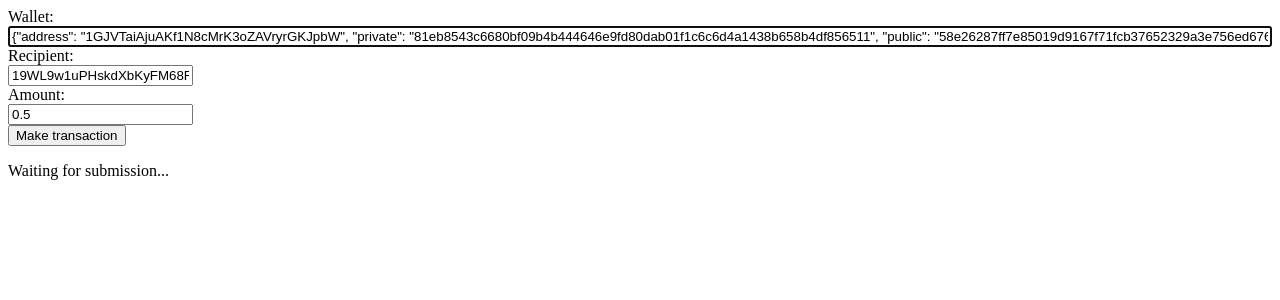
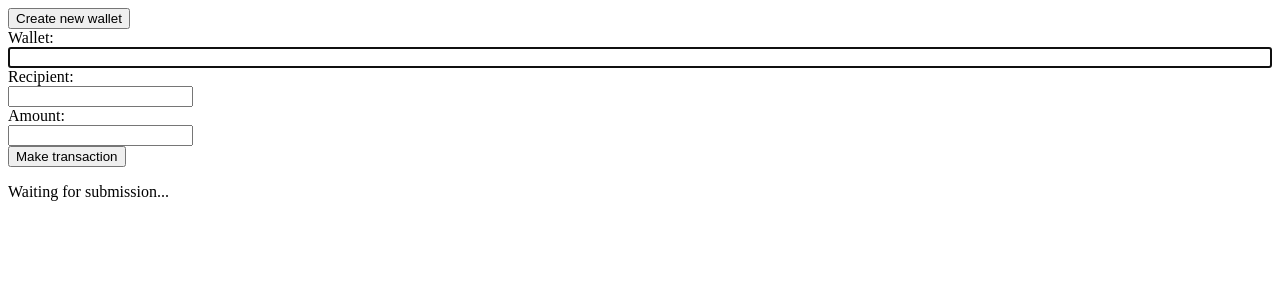
Before and after one commit to ramonus/bchain, a Flask app: page /new_transaction in a window 1280 px wide. Shown: the top 300 px of the page. Run offline with Flask 2, Linux system fonts and the light colour scheme; data that the repository does not hold is empty; parts of the project's set-up code (start-up, migrations or seed data) failed here and were passed over.

Commit message:
Some improvements

```diff
--- a/server.py
+++ b/server.py
@@ -1,6 +1,7 @@
 import hashlib, json, time, uuid
 from flask import Flask, jsonify, request, render_template
 from blockchain import Blockchain
+from wallet_utils import create_wallet, save_wallet
 
 # Instantiate our node
 app = Flask(__name__)
@@ -10,6 +11,7 @@ node_identifier = str(uuid.uuid4()).replace("-","")
 
 # Instantiate Blockchain
 blockchain = Blockchain()
+
 
 @app.route("/mine",methods=['GET'])
 def mine():
@@ -187,5 +189,17 @@ def get_wallets():
         w = {"name":pa.stem, "wallet": json.loads(pa.read_text())}
         wallets.append(w)
     return jsonify(wallets), 200
+
+@app.route("/new_wallet")
+def new_wallet():
+    w = create_wallet()
+    n = save_wallet(w)
+    resp = {
+        "name":n,
+        "wallet": w,
+    }
+
+    return jsonify(resp), 201
+
 if __name__=="__main__":
     app.run(host='0.0.0.0',port=5000)
--- a/templates/newt_gui.html
+++ b/templates/newt_gui.html
@@ -76,18 +76,19 @@
         <div id="wallets">
             Waiting wallets...
         </div>
+        <a href="/new_wallet"><button>Create new wallet</button></a>
         <form>
             Wallet:
             <br>
-            <input type="text" name="wallet" id="s_wallet" value='{"address": "1GJVTaiAjuAKf1N8cMrK3oZAVryrGKJpbW", "private": "81eb8543c6680bf09b4b444646e9fd80dab01f1c6c6d4a1438b658b4df856511", "public": "58e26287ff7e85019d9167f71fcb37652329a3e756ed6769d8f5fb21585cf6c88e849a80991678658290ecb587b5cc223884d93eb9f665b61a20063e8455a4d0"}'required autofocus>
+            <input type="text" name="wallet" id="s_wallet" required autofocus>
             <br>
             Recipient:
             <br>
-            <input name="recipient" type="text" value='19WL9w1uPHskdXbKyFM68FWfvBKquxtVe6' required>
+            <input name="recipient" type="text" required>
             <br>
             Amount:
             <br>
-            <input type="text" name="amount" value='0.5' required>
+            <input type="text" name="amount" required>
             <br>
             <input type="button" name="sbutton" value="Make transaction" onclick="sendPost(this.form.wallet.value,this.form.recipient.value,this.form.amount.value)">
         </form>
--- a/wallet_utils.py
+++ b/wallet_utils.py
@@ -53,7 +53,7 @@ def get_wallet(path=None):
         error = True
     if error:
         w = create_wallet()
-        save_wallet(w)
+        n = save_wallet(w)
     return w
 
 
@@ -145,7 +145,7 @@ def save_wallet(wallet,path=None):
     except Exception as e:
         print("Error saving wallet:",str(e))
         return False
-    return True
+    return p.stem
 
 if __name__=="__main__":
     w = create_wallet()
```
